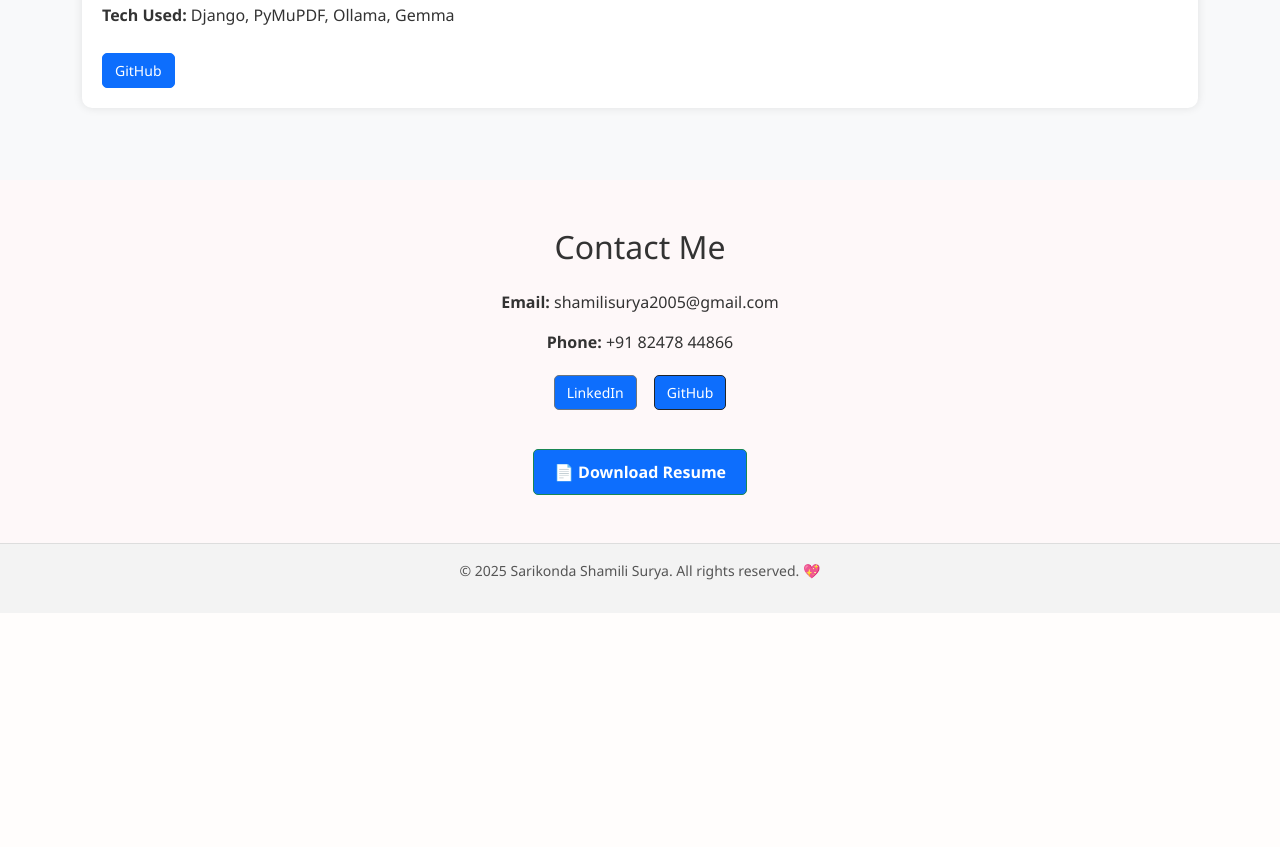
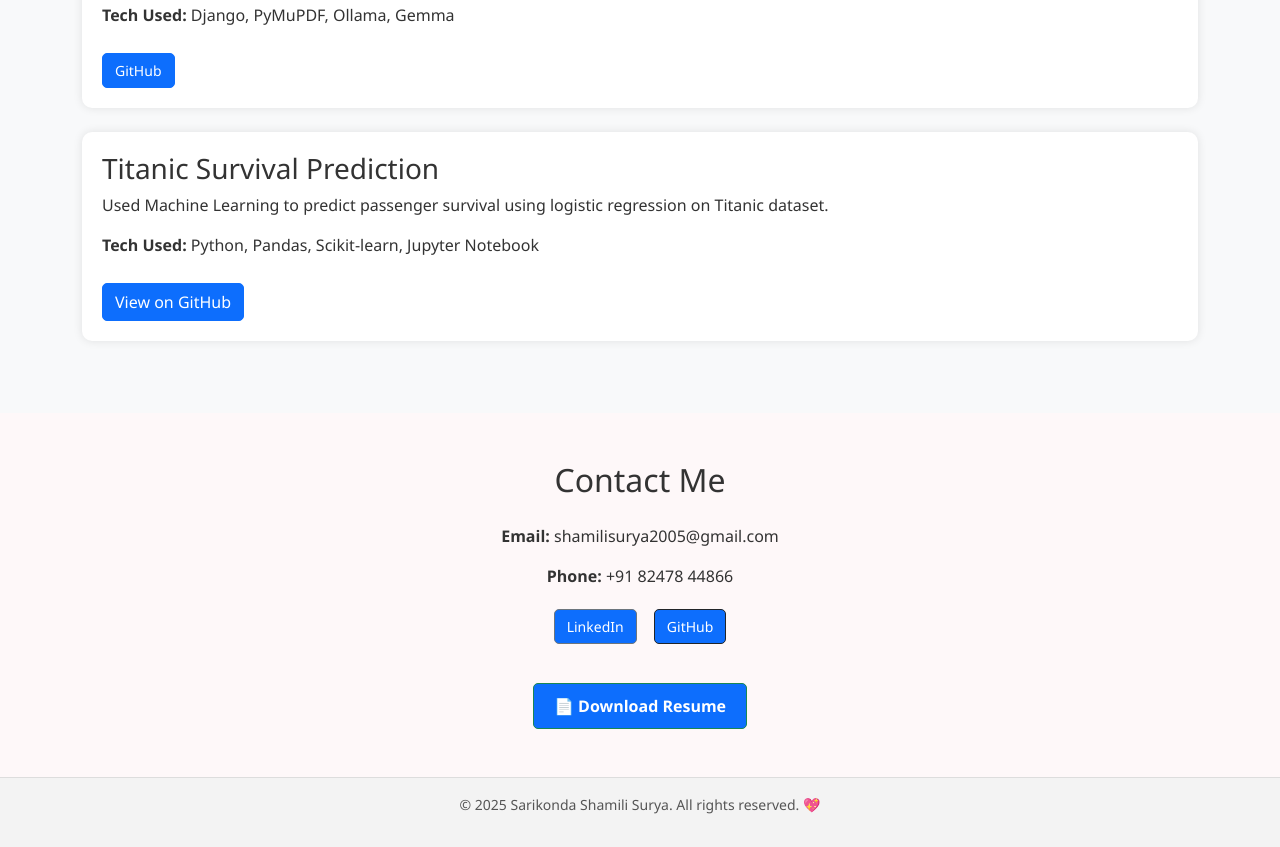
Before and after one commit to shamili-surya/portfolio, a plain HTML site: page index.html in a window 1280 px wide. Shown: the part 1037-1884 px from the top of the page. Before the commit the page ends 1650 px from the top, so only its background shows below. Drawn offline with nearby package versions, Linux system fonts and the light colour scheme.

Commit message:
Added Titanic ML Project

```diff
--- a/index.html
+++ b/index.html
@@ -67,6 +67,14 @@
       <a href="https://github.com/shamili-surya/" class="btn btn-primary btn-sm">GitHub</a>
     </div>
 
+    <!-- Titanic ML Project -->
+<div class="project-box mb-4">
+  <h3>Titanic Survival Prediction</h3>
+  <p>Used Machine Learning to predict passenger survival using logistic regression on Titanic dataset.</p>
+  <p><strong>Tech Used:</strong> Python, Pandas, Scikit-learn, Jupyter Notebook</p>
+  <a href="https://github.com/shamili-surya/titanic-ml" target="_blank" class="btn btn-primary">View on GitHub</a>
+</div>
+
   </div>
 </section>
 
```
